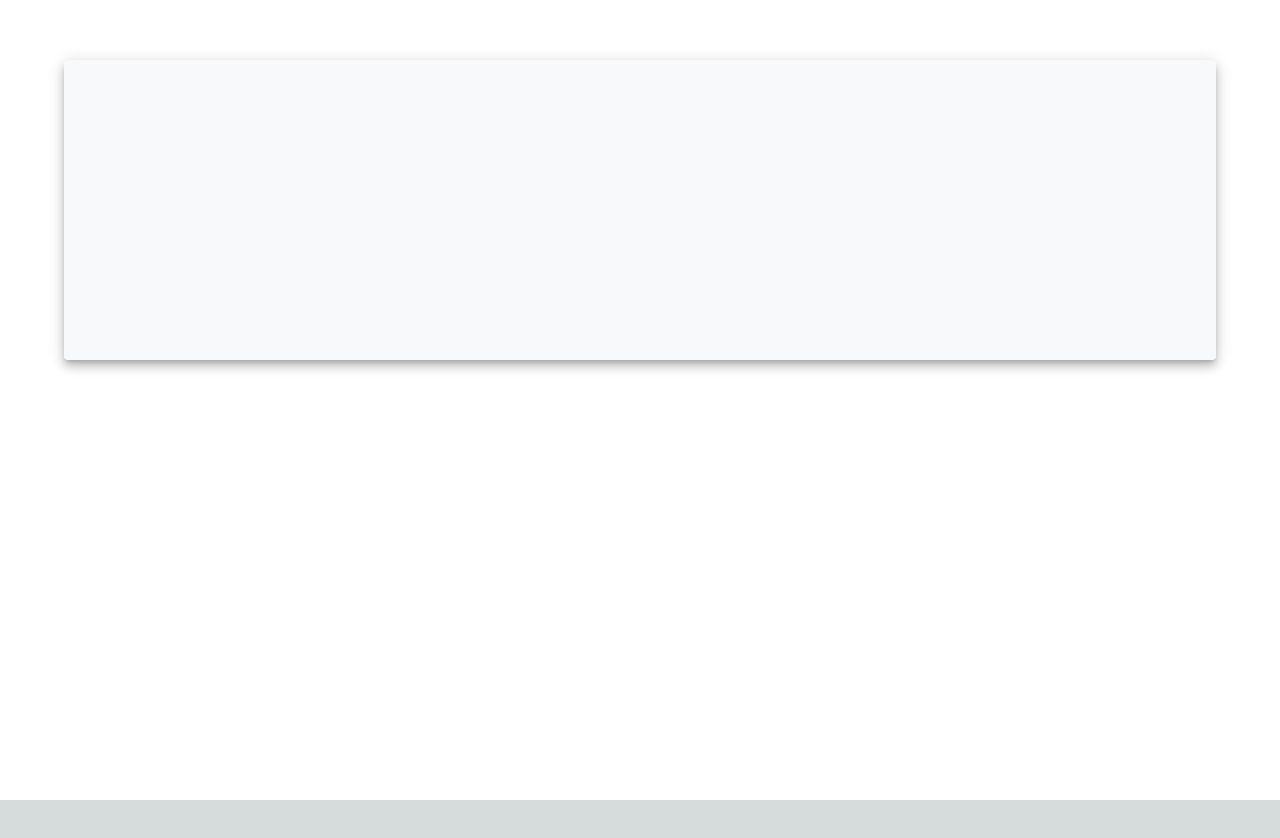
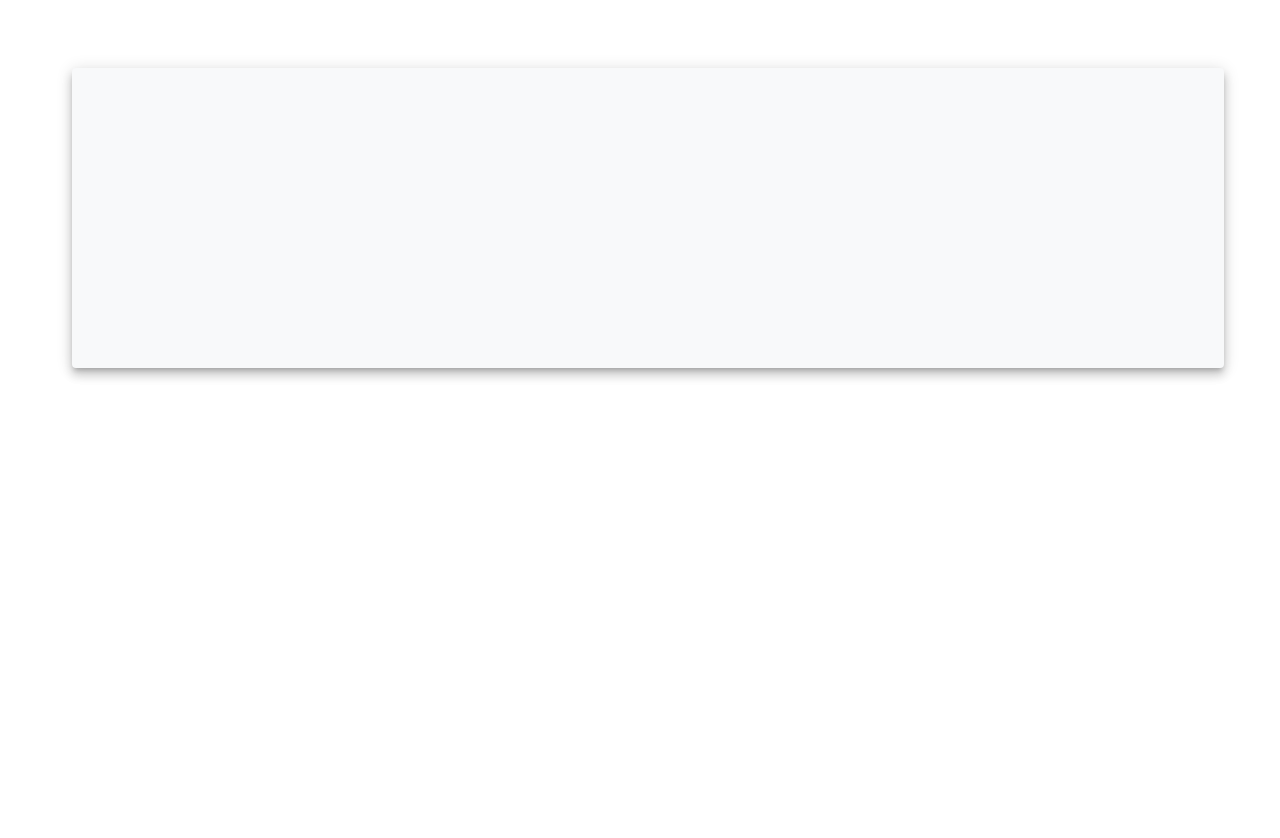
Before and after one commit to pex-dev/task-canvas, a Next.js app: page / in a window 1280 px wide. Shown: the top 838 px of the page. Before the commit the page ends 800 px from the top, so only its background shows below. Built offline with nearby package versions, Linux system fonts and the light colour scheme.

Commit message:
delete: global.css

```diff
--- a/src/app/globals.css
+++ /dev/null
@@ -1,100 +0,0 @@
-:root {
-  --max-width: 1100px;
-  --border-radius: 12px;
-  --font-mono: ui-monospace, Menlo, Monaco, 'Cascadia Mono', 'Segoe UI Mono', 'Roboto Mono',
-    'Oxygen Mono', 'Ubuntu Monospace', 'Source Code Pro', 'Fira Mono', 'Droid Sans Mono',
-    'Courier New', monospace;
-
-  --foreground-rgb: 0, 0, 0;
-  --background-start-rgb: 214, 219, 220;
-  --background-end-rgb: 255, 255, 255;
-
-  --primary-glow: conic-gradient(
-    from 180deg at 50% 50%,
-    #16abff33 0deg,
-    #0885ff33 55deg,
-    #54d6ff33 120deg,
-    #0071ff33 160deg,
-    transparent 360deg
-  );
-  --secondary-glow: radial-gradient(rgba(255, 255, 255, 1), rgba(255, 255, 255, 0));
-
-  --tile-start-rgb: 239, 245, 249;
-  --tile-end-rgb: 228, 232, 233;
-  --tile-border: conic-gradient(
-    #00000080,
-    #00000040,
-    #00000030,
-    #00000020,
-    #00000010,
-    #00000010,
-    #00000080
-  );
-
-  --callout-rgb: 238, 240, 241;
-  --callout-border-rgb: 172, 175, 176;
-  --card-rgb: 180, 185, 188;
-  --card-border-rgb: 131, 134, 135;
-}
-
-@media (prefers-color-scheme: dark) {
-  :root {
-    --foreground-rgb: 255, 255, 255;
-    --background-start-rgb: 0, 0, 0;
-    --background-end-rgb: 0, 0, 0;
-
-    --primary-glow: radial-gradient(rgba(1, 65, 255, 0.4), rgba(1, 65, 255, 0));
-    --secondary-glow: linear-gradient(
-      to bottom right,
-      rgba(1, 65, 255, 0),
-      rgba(1, 65, 255, 0),
-      rgba(1, 65, 255, 0.3)
-    );
-
-    --tile-start-rgb: 2, 13, 46;
-    --tile-end-rgb: 2, 5, 19;
-    --tile-border: conic-gradient(
-      #ffffff80,
-      #ffffff40,
-      #ffffff30,
-      #ffffff20,
-      #ffffff10,
-      #ffffff10,
-      #ffffff80
-    );
-
-    --callout-rgb: 20, 20, 20;
-    --callout-border-rgb: 108, 108, 108;
-    --card-rgb: 100, 100, 100;
-    --card-border-rgb: 200, 200, 200;
-  }
-}
-
-* {
-  box-sizing: border-box;
-  padding: 0;
-  margin: 0;
-}
-
-html,
-body {
-  max-width: 100vw;
-  overflow-x: hidden;
-}
-
-body {
-  color: rgb(var(--foreground-rgb));
-  background: linear-gradient(to bottom, transparent, rgb(var(--background-end-rgb)))
-    rgb(var(--background-start-rgb));
-}
-
-a {
-  color: inherit;
-  text-decoration: none;
-}
-
-@media (prefers-color-scheme: dark) {
-  html {
-    color-scheme: dark;
-  }
-}
--- a/src/app/layout.tsx
+++ b/src/app/layout.tsx
@@ -1,4 +1,3 @@
-import './globals.css';
 import type { Metadata } from 'next';
 import { Inter } from 'next/font/google';
 
```
